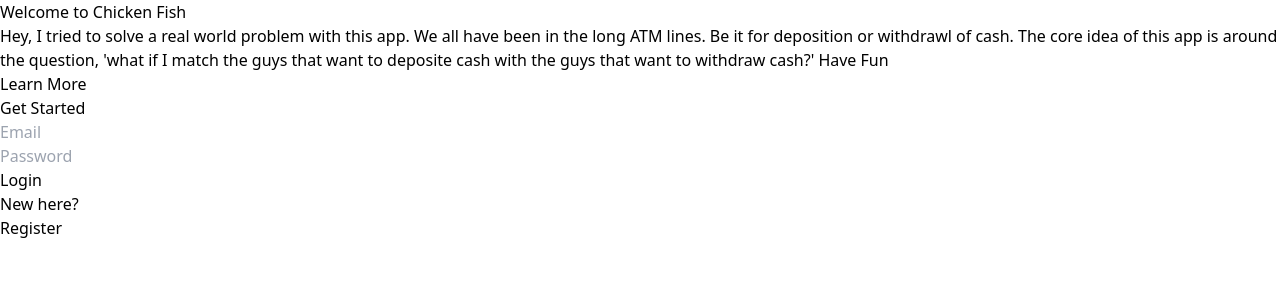
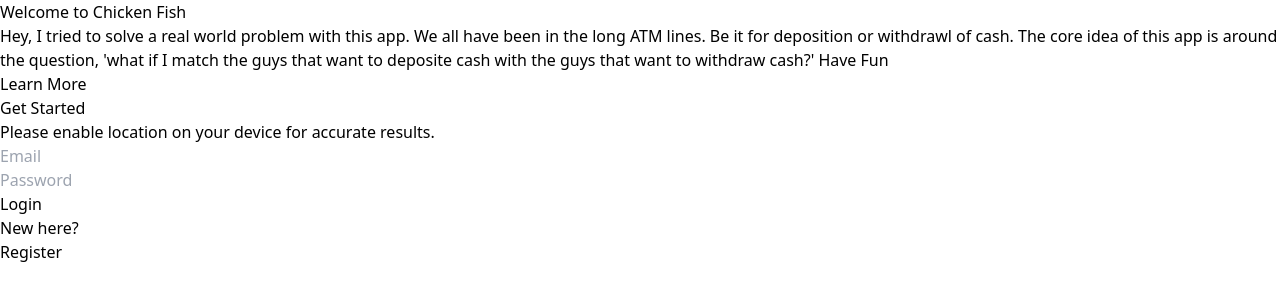
Before and after one commit to vaseemshaik32/ATM_UI, a React (Vite) app: page / in a window 1280 px wide. Shown: the top 300 px of the page. Built offline with nearby package versions, Linux system fonts and the light colour scheme.

Commit message:
more updates for location

```diff
--- a/src/home.jsx
+++ b/src/home.jsx
@@ -53,6 +53,9 @@ export default function HomePage() {
             </h2>
 
             {/* Login Form */}
+            <p className="text-sm text-red-400 mb-4">
+              Please enable location on your device for accurate results.
+            </p>
             <form onSubmit={handleSubmit(onLoginSubmit)} className="space-y-4">
               {/* Email Field */}
               <div>
--- a/src/navbar.jsx
+++ b/src/navbar.jsx
@@ -1,7 +1,7 @@
 import React, { useState, useEffect } from "react";
 import { useNavigate } from "react-router-dom";
 import { useSelector } from "react-redux";
-import { userlogout } from "./api";
+import { userlogout } from "./api.jsx";
 
 export default function Navbar() {
   const navigator = useNavigate();
```
